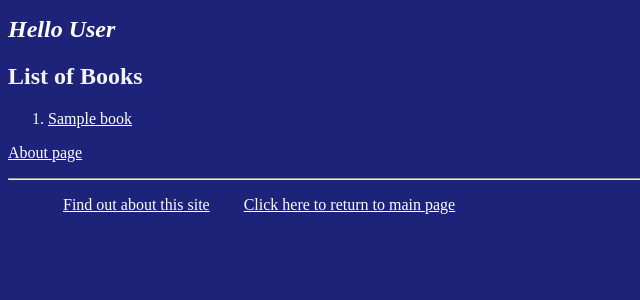
After one commit to SinghVikram97/Distributed-Lab, a Django app: template myapp/templates/myapp/index.html in a window 1280 px wide. The commit adds this page. Shown: the top 300 px of the page, without its empty margins (0-640 px from the left). Run offline with Django 3.2, Linux system fonts and the light colour scheme; the template is opened without the code that fills it: most values are stand-ins (such as "Sample title", 1, 10 or a date in 2020).

Commit message:
completed part2

```diff
--- /dev/null
+++ b/myapp/static/myapp/styles.css
@@ -0,0 +1,25 @@
+/* Default background color, text color, and font size */
+body {
+    background-color: #1d2378;
+    color: #f4f4f5;
+    font-size: 16px;
+}
+
+/* Styles for <h1> tags */
+h1 {
+    font-size: 24px;
+    color: #ffffff;
+    font-style: italic;
+    position: relative;
+}
+
+/* Class for inline display with margin */
+.hbar1 {
+    display: inline;
+    margin: 15px;
+}
+
+/* Optional additional styles */
+a{
+    color: white;
+}
--- a/templates/myapp/about0.html
+++ b/myapp/templates/myapp/about0.html
@@ -7,6 +7,6 @@
 <body>
     <p>This is an eBook APP.</p>
     <p><a href="{% url 'myapp:index' %}">Index page</a></p>
-     <p><a href="/myapp/">Index page</a></p>
+     <p><a href="/myapp">Index page</a></p>
 </body>
 </html>
--- /dev/null
+++ b/myapp/templates/myapp/base.html
@@ -0,0 +1,24 @@
+<!DOCTYPE html>
+{% load static %}
+
+<html lang="en">
+    <head>
+        <meta charset="UTF-8">
+        <link rel="stylesheet" type="text/css" href="{% static 'myapp/styles.css' %}" />
+        <title>eBook APP - {% block title %}Welcome!{% endblock %}</title>
+    </head>
+
+    <body>
+        <div>
+            <h1>{% block myhdg %}Hello User{% endblock %}</h1>
+            {% block body_block %}***{% endblock %}
+        </div>
+        <hr />
+        <div>
+            <ul>
+                <li class="hbar1"><a href="{% url 'myapp:about' %}">Find out about this site</a></li>
+                <li class="hbar1"><a href="{% url 'myapp:index' %}">Click here to return to main page</a><br/></li>
+            </ul>
+        </div>
+    </body>
+</html>
--- /dev/null
+++ b/myapp/templates/myapp/index.html
@@ -0,0 +1,18 @@
+{% extends 'myapp/base.html' %}
+
+{% block body_block %}
+    <body>
+         {% if booklist %}
+        <h2>List of Books</h2>
+        <ol>
+            {% for book  in booklist %}
+               <li><a href="{% url 'myapp:detail' book.id %}">{{ book.title }}</a></li>
+            {% endfor %}
+        </ol>
+
+        {% else %}
+            <strong>There are no available books!</strong>
+        {% endif %}
+        <p><a href="{% url 'myapp:about' %}">About page</a></p>
+    </body>
+{% endblock %}
--- a/myapp/views.py
+++ b/myapp/views.py
@@ -6,7 +6,7 @@ from myapp.models import Book
 # Create your views here.
 def index(request):
     booklist = Book.objects.all().order_by('id')[:10]
-    return render(request, 'myapp/index0.html', {'booklist': booklist})
+    return render(request, 'myapp/index.html', {'booklist': booklist})
 
 
 def about(request):
--- a/mysiteS24/settings.py
+++ b/mysiteS24/settings.py
@@ -55,7 +55,7 @@ ROOT_URLCONF = 'mysiteS24.urls'
 TEMPLATES = [
     {
         'BACKEND': 'django.template.backends.django.DjangoTemplates',
-        'DIRS': [BASE_DIR / 'templates']
+        'DIRS': [BASE_DIR / 'myapp/templates']
         ,
         'APP_DIRS': True,
         'OPTIONS': {
```
Also changed, not shown: templates/myapp/styles.css (deleted, +0 -79 lines), myapp/templates/myapp/about.html (renamed from templates/myapp/about.html), myapp/templates/myapp/detail0.html (renamed from templates/myapp/detail0.html), myapp/templates/myapp/home.html (renamed from templates/myapp/home.html), myapp/templates/myapp/index0.html (renamed from templates/myapp/index0.html).
